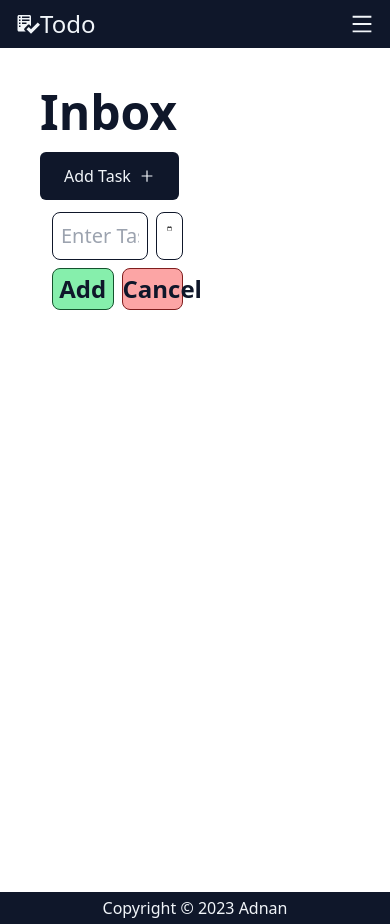
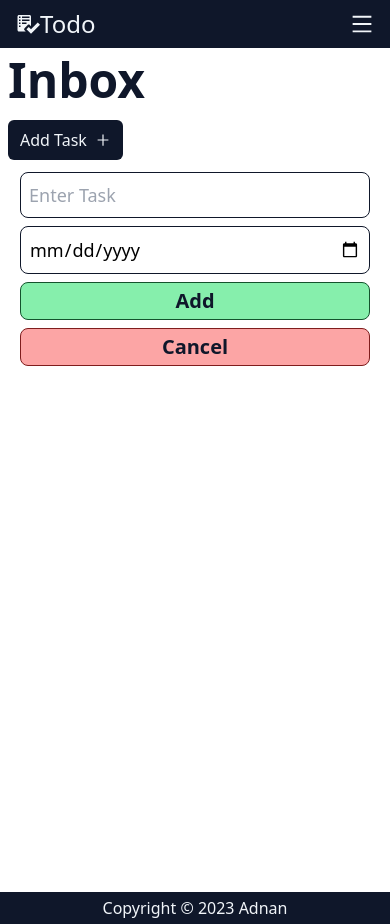
Before and after one commit to adnansyed101/reactTodoist, a React (Vite) app: page / in a window 390 px wide. Both pictures are taken after a click on the button "Add Task". Built offline with nearby package versions, Linux system fonts and the light colour scheme.

Commit message:
add responsive medias

```diff
--- a/src/components/Inbox.tsx
+++ b/src/components/Inbox.tsx
@@ -64,19 +64,19 @@ const Inbox = ({
   });
 
   return (
-    <div className="h-full w-full px-10 pt-10">
+    <div className="h-full w-full p-2 md:p-10">
       <h1 className="text-5xl font-bold text-slate-900">Inbox</h1>
       <button
         type="button"
         onClick={toggleInputBox}
-        className="mt-4 flex items-center justify-center gap-2 rounded-md bg-slate-900 px-6 py-3 text-slate-100 hover:bg-slate-950 hover:text-slate-50"
+        className="mt-4 flex items-center justify-center gap-2 rounded-md bg-slate-900 px-3 py-2 text-slate-100 hover:bg-slate-950 hover:text-slate-50 md:px-6 md:py-3"
       >
         Add Task
         <AiOutlinePlus />
       </button>
       {inputBox && (
         <form
-          className="grid w-2/4 grid-cols-4 gap-2 p-3"
+          className="grid w-full gap-2 p-3 md:w-2/4 md:grid-cols-4"
           onSubmit={onInputSubmit}
         >
           <input
@@ -86,7 +86,7 @@ const Inbox = ({
             value={taskObj.task}
             name="task"
             placeholder="Enter Task"
-            className="input-box col-span-3"
+            className="input-box md:col-span-3"
           />
           <input
             required
@@ -95,25 +95,25 @@ const Inbox = ({
             onChange={(e) => onChange(e)}
             type="date"
             min={new Date().toISOString().split("T")[0]}
-            className="input-box col-span-1"
+            className="input-box md:col-span-1"
           />
           <button
             type="submit"
-            className="green-button col-span-2 py-1 text-2xl font-bold"
+            className="green-button py-1 text-xl font-bold md:col-span-2 md:text-2xl"
           >
             Add
           </button>
           <button
             type="button"
-            className="red-button  col-span-2 py-1 text-2xl font-bold"
+            className="red-button  py-1 text-xl font-bold md:col-span-2 md:text-2xl"
             onClick={cancelSubmit}
           >
             Cancel
           </button>
         </form>
       )}
-      <table className="my-3 table w-3/4 table-auto px-4">
-        <tbody className="table-row-group">{showTaskElement}</tbody>
+      <table className="my-3 w-full table-auto px-4 lg:w-3/4">
+        <tbody>{showTaskElement}</tbody>
       </table>
     </div>
   );
--- a/src/components/ShowTaskList.tsx
+++ b/src/components/ShowTaskList.tsx
@@ -45,12 +45,12 @@ const ShowTaskList = ({
   const showDate = showEdit ? (
     <td></td>
   ) : (
-    <td>Date: {format(parseISO(task.date), "MM-dd-yyyy")}</td>
+    <td>{format(parseISO(task.date), "MM-dd-yyyy")}</td>
   );
 
   return (
     <tr
-      className="space-x-10 border-b-2 border-slate-500 py-1 text-xl"
+      className="border-b-2 border-slate-500 md:text-xl"
       key={task.id}
     >
       <td onClick={() => toggleCompleted(task.id)}>
--- a/src/components/Sidebar.tsx
+++ b/src/components/Sidebar.tsx
@@ -24,7 +24,7 @@ const Sidebar = ({
     <div
       className={`${
         showNav ? "-translate-x-96 transition" : ""
-      } absolute h-full w-2/3 bg-slate-100 p-5 duration-500 ease-out md:static md:block md:w-full md:translate-x-0 md:p-10 md:transition-none`}
+      } absolute h-full w-2/3 bg-slate-100 p-5 duration-500 ease-out md:static md:block md:w-full md:translate-x-0 md:p-2 md:transition-none lg:p-10`}
     >
       <p
         className={tabId === "inbox" ? "sidebar-tab-border" : "sidebar-tab"}
--- a/src/components/TaskEdit.tsx
+++ b/src/components/TaskEdit.tsx
@@ -26,24 +26,24 @@ const TaskEdit = ({ task, onSubmit, onCancel }: TaskEditProp) => {
   };
 
   return (
-    <form className="my-1" onSubmit={handleSubmit}>
+    <form className="grid grid-cols-2 gap-1 lg:block my-1" onSubmit={handleSubmit}>
       <input
         type="text"
         value={editedTask.task}
         placeholder="Edit Task"
-        className="input-box"
+        className="input-box col-span-2"
         name="task"
         onChange={(e) => handleChange(e)}
       />
       <input
         name="date"
         type="date"
-        className="input-box mx-3"
+        className="input-box lg:mx-3 col-span-2"
         value={editedTask.date}
         onChange={(e) => handleChange(e)}
         min={new Date().toISOString().split("T")[0]}
       />
-      <button type="submit" className="green-button mx-3 px-4 py-1 text-lg">
+      <button type="submit" className="green-button px-4 py-1 text-lg lg:mx-3">
         Add
       </button>
       <button
--- a/src/components/ThisWeek.tsx
+++ b/src/components/ThisWeek.tsx
@@ -31,10 +31,10 @@ const ThisWeek = ({
     }
   });
   return (
-    <div className="h-full w-full pl-10 pt-10">
+    <div className="h-full w-full p-2 md:p-10">
       <h1 className="text-5xl font-bold text-slate-900">This Week</h1>
-      <table className="my-3 table w-3/4 table-auto px-4">
-        <tbody className="table-row-group">{showTaskElement}</tbody>
+      <table className="my-3 w-full table-auto px-4 lg:w-3/4">
+        <tbody>{showTaskElement}</tbody>
       </table>
     </div>
   );
--- a/src/components/Today.tsx
+++ b/src/components/Today.tsx
@@ -31,12 +31,10 @@ const Today = ({
     }
   });
 
-
-
   return (
-    <div className="h-full w-full pl-10 pt-10">
+    <div className="h-full w-full p-2 md:p-10">
       <h1 className="text-5xl font-bold text-slate-900">Today</h1>
-      <table className="my-3 table w-3/4 table-auto px-4">
+      <table className="my-3 w-full table-auto px-4 lg:w-3/4">
         <tbody className="table-row-group">{showTaskElement}</tbody>
       </table>
     </div>
--- a/src/index.css
+++ b/src/index.css
@@ -3,15 +3,15 @@
 @tailwind utilities;
 
 .sidebar-tab {
-  @apply my-1 flex items-center gap-2 rounded-lg py-1 pl-5 text-xl font-bold text-slate-900 hover:scale-105 hover:bg-slate-200 md:text-3xl;
+  @apply my-1 flex items-center gap-2 rounded-lg py-1 text-xl font-bold text-slate-900 hover:scale-105 hover:bg-slate-200 md:pl-2 lg:pl-5 lg:text-3xl;
 }
 
 .sidebar-tab-border {
-  @apply my-1 flex items-center gap-2 rounded-lg border-l-4 border-slate-900 py-1 pl-5 text-xl font-bold text-slate-900 hover:scale-105 hover:bg-slate-200 md:text-3xl;
+  @apply my-1 flex items-center gap-2 rounded-lg border-l-4 border-slate-900 py-1 pl-5 md:pl-2 text-xl font-bold text-slate-900 hover:scale-105 hover:bg-slate-200 lg:text-3xl;
 }
 
 .input-box {
-  @apply rounded-lg border border-slate-900 p-2 text-xl;
+  @apply rounded-lg border border-slate-900 p-2 text-lg md:text-xl;
 }
 
 .green-button {
```
